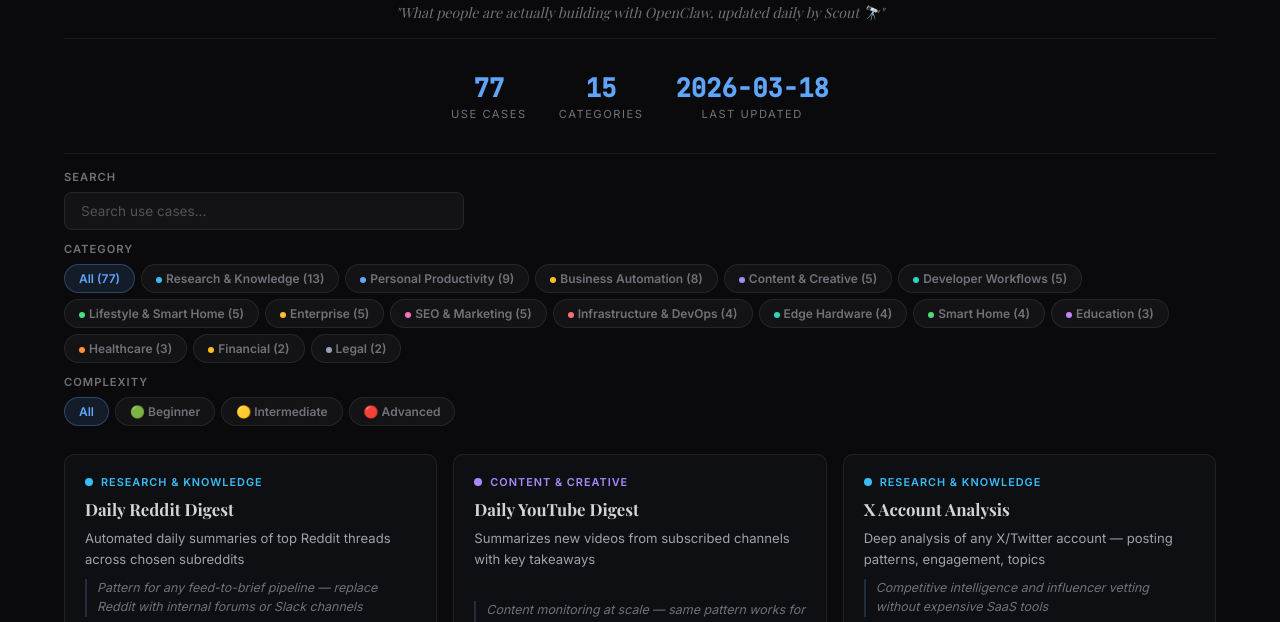
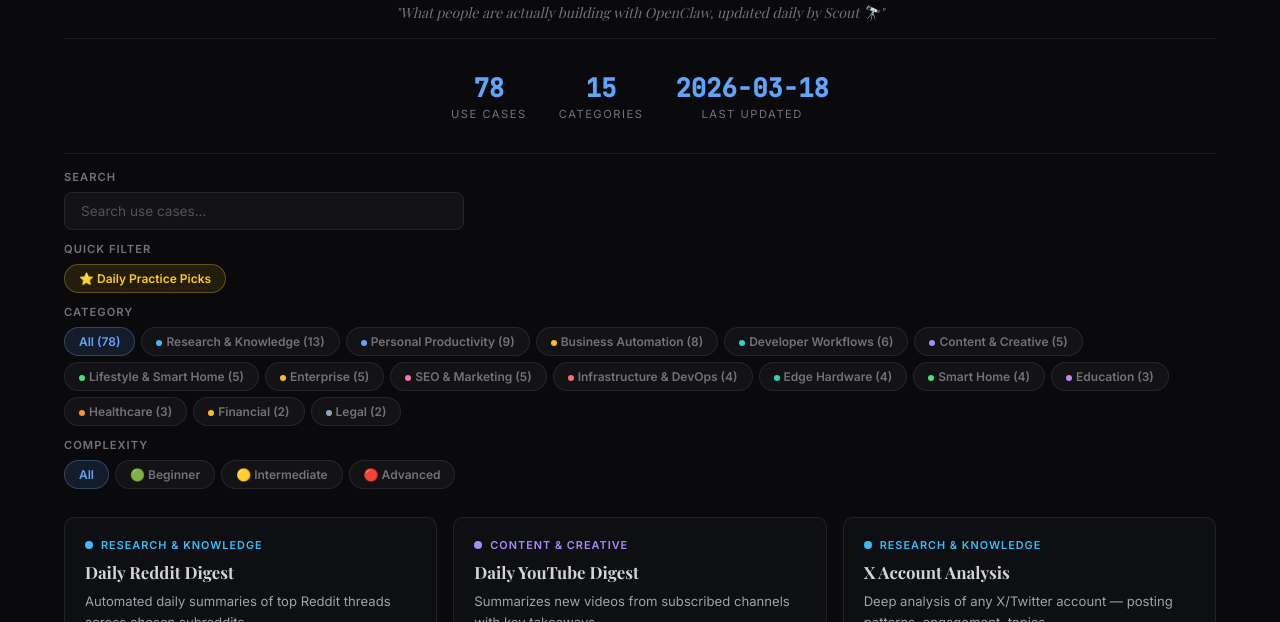
Before and after one commit to sameer-goel/smart-intel, a plain HTML site: page docs/usecases.html in a window 1280 px wide. Both pictures are taken after a click on the element "All". Shown: the part 178-800 px from the top of the page. Drawn offline with nearby package versions, Linux system fonts and the light colour scheme.

Commit message:
feat: Add daily practice picks filter + 78 use cases with star markers

```diff
--- a/docs/usecases.html
+++ b/docs/usecases.html
@@ -120,6 +120,12 @@ body{font-family:var(--sans);background:var(--bg);color:var(--ink2);min-height:1
     <input type="text" class="search-box" id="searchBox" placeholder="Search use cases...">
   </div>
   <div class="filter-section">
+    <div class="filter-label">Quick Filter</div>
+    <div class="pills">
+      <span class="pill" id="dailyPick" style="background:rgba(250,204,21,.1);border-color:rgba(250,204,21,.3);color:#facc15">⭐ Daily Practice Picks</span>
+    </div>
+  </div>
+  <div class="filter-section">
     <div class="filter-label">Category</div>
     <div class="pills" id="catPills"></div>
   </div>
@@ -187,6 +193,7 @@ let allData = [];
 let activeCat = 'all';
 let activeComplex = 'all';
 let searchTerm = '';
+let dailyOnly = false;
 
 function getCatColor(cat) { return CAT_COLORS[cat] || '#60a5fa'; }
 
@@ -199,7 +206,7 @@ function renderCard(uc) {
       '<span class="cat-dot" style="background:' + color + '"></span>' +
       '<span class="cat-label" style="color:' + color + '">' + uc.category + '</span>' +
     '</div>' +
-    '<div class="card-name">' + uc.name + '</div>' +
+    '<div class="card-name">' + (uc.daily_practice ? '⭐ ' : '') + uc.name + '</div>' +
     '<div class="card-desc">' + uc.description + '</div>' +
     (uc.why_it_matters ? '<div class="card-why">' + uc.why_it_matters + '</div>' : '') +
     '<div class="card-footer">' +
@@ -212,6 +219,7 @@ function renderCard(uc) {
 
 function render() {
   const filtered = allData.filter(uc => {
+    if (dailyOnly && !uc.daily_practice) return false;
     if (activeCat !== 'all' && uc.category !== activeCat) return false;
     if (activeComplex !== 'all' && uc.complexity !== activeComplex) return false;
     if (searchTerm) {
@@ -268,6 +276,19 @@ document.getElementById('searchBox').addEventListener('input', (e) => {
   render();
 });
 
+document.getElementById('dailyPick').addEventListener('click', function() {
+  dailyOnly = !dailyOnly;
+  this.classList.toggle('active');
+  if (dailyOnly) {
+    this.style.background = 'rgba(250,204,21,.25)';
+    this.style.borderColor = 'rgba(250,204,21,.5)';
+  } else {
+    this.style.background = 'rgba(250,204,21,.1)';
+    this.style.borderColor = 'rgba(250,204,21,.3)';
+  }
+  render();
+});
+
 async function init() {
   try {
     const r = await fetch('./usecases/index.json');
--- a/docs/usecases/index.json
+++ b/docs/usecases/index.json
@@ -1,6 +1,6 @@
 {
   "last_updated": "2026-03-18",
-  "total": 77,
+  "total": 78,
   "usecases": [
     {
       "id": "daily-reddit-digest",
@@ -256,7 +256,8 @@
         "inbox",
         "triage"
       ],
-      "date_added": "2026-03-18"
+      "date_added": "2026-03-18",
+      "daily_practice": true
     },
     {
       "id": "personal-crm",
@@ -384,7 +385,8 @@
         "team",
         "roles"
       ],
-      "date_added": "2026-03-18"
+      "date_added": "2026-03-18",
+      "daily_practice": true
     },
     {
       "id": "desktop-cowork",
@@ -416,7 +418,8 @@
         "briefing",
         "daily"
       ],
-      "date_added": "2026-03-18"
+      "date_added": "2026-03-18",
+      "daily_practice": true
     },
     {
       "id": "automated-meeting-notes",
@@ -432,7 +435,8 @@
         "notes",
         "transcription"
       ],
-      "date_added": "2026-03-18"
+      "date_added": "2026-03-18",
+      "daily_practice": true
     },
     {
       "id": "habit-tracker-coach",
@@ -448,7 +452,8 @@
         "tracking",
         "coaching"
       ],
-      "date_added": "2026-03-18"
+      "date_added": "2026-03-18",
+      "daily_practice": true
     },
     {
       "id": "second-brain",
@@ -464,7 +469,8 @@
         "second-brain",
         "memory"
       ],
-      "date_added": "2026-03-18"
+      "date_added": "2026-03-18",
+      "daily_practice": true
     },
     {
       "id": "event-guest-confirmation",
@@ -800,7 +806,8 @@
         "overnight",
         "research"
       ],
-      "date_added": "2026-03-18"
+      "date_added": "2026-03-18",
+      "daily_practice": true
     },
     {
       "id": "google-ads-optimizer",
@@ -992,7 +999,8 @@
         "audit",
         "technical"
       ],
-      "date_added": "2026-03-18"
+      "date_added": "2026-03-18",
+      "daily_practice": true
     },
     {
       "id": "programmatic-seo-pipeline",
@@ -1056,7 +1064,8 @@
         "repurposing",
         "multi-format"
       ],
-      "date_added": "2026-03-18"
+      "date_added": "2026-03-18",
+      "daily_practice": true
     },
     {
       "id": "legal-document-review",
@@ -1233,6 +1242,24 @@
         "iot"
       ],
       "date_added": "2026-03-18"
+    },
+    {
+      "id": "overnight-coding",
+      "name": "Overnight Coding Sessions",
+      "category": "Developer Workflows",
+      "description": "Describe features via chat before bed, wake up to pull requests ready for review",
+      "why_it_matters": "Double development velocity — ship features while you sleep",
+      "source_url": "https://www.reddit.com/r/openclaw/",
+      "source_type": "community",
+      "complexity": "intermediate",
+      "tags": [
+        "coding",
+        "automation",
+        "github",
+        "pull-requests"
+      ],
+      "date_added": "2026-03-18",
+      "daily_practice": true
     }
   ]
 }
```
